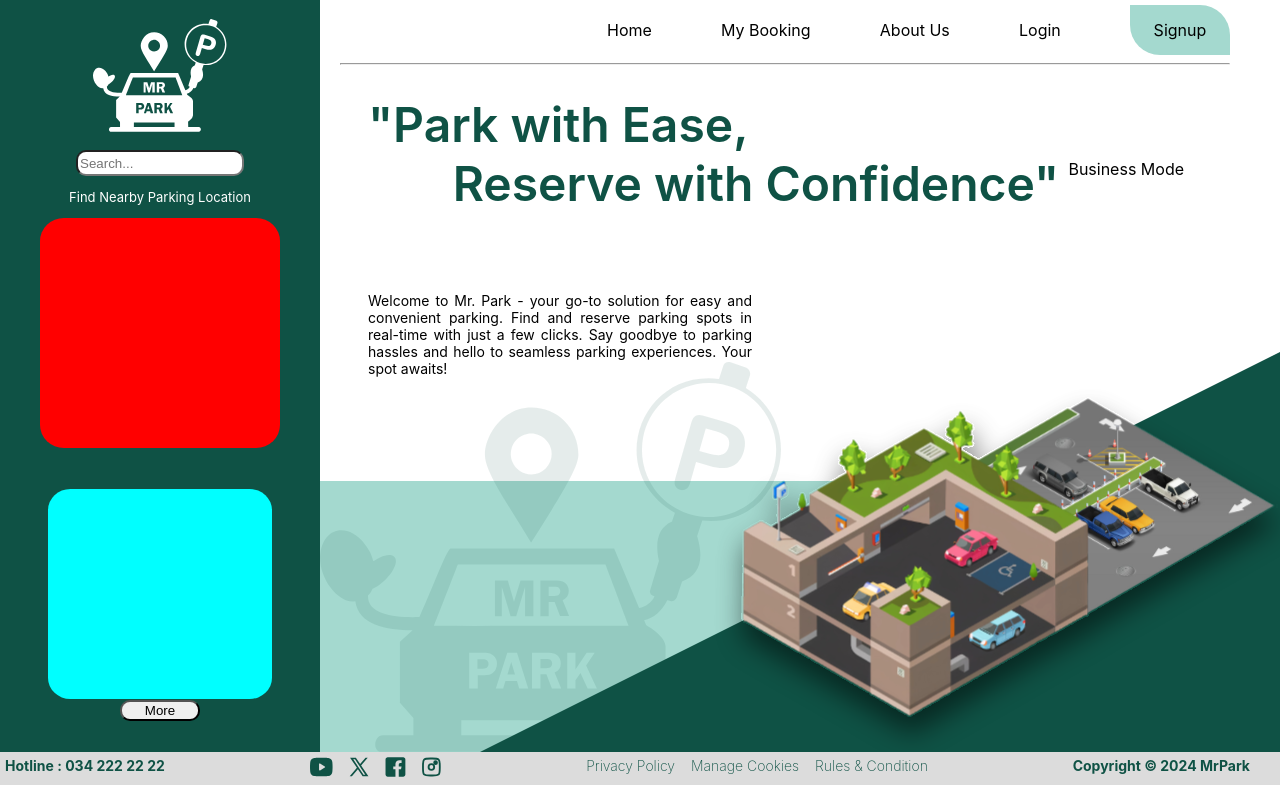
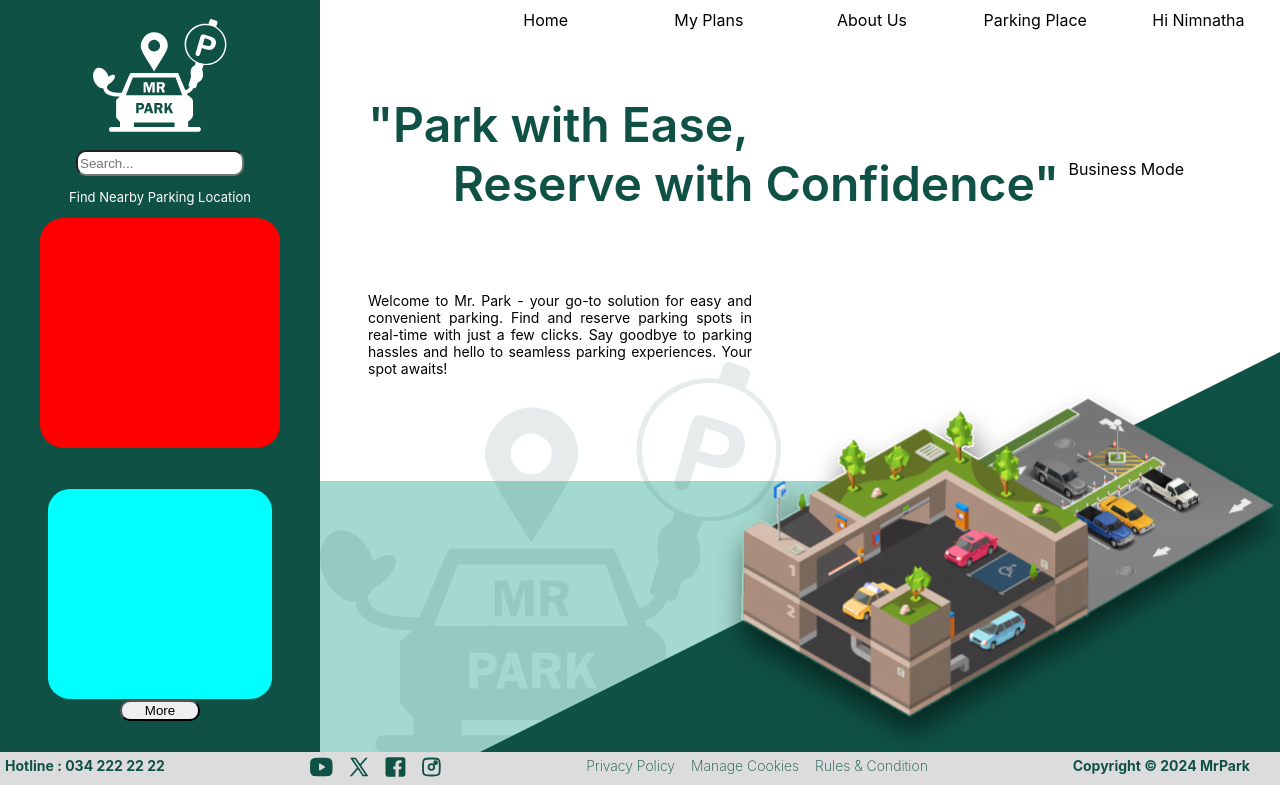
Before and after one commit to DhananjayaYN/Vehicle-Parking, a React (Create React App) app: page / in a window 1280 px wide. Built offline with nearby package versions, Linux system fonts and the light colour scheme.

Commit message:
Update NaviBar.css and NaviBar.js

```diff
--- /dev/null
+++ b/src/Components/NaviBar.css
@@ -0,0 +1,23 @@
+.box {
+    display: flex;
+    flex-direction: row-reverse;
+
+}
+
+.tabBox {
+    display: flex;
+    flex-direction: row-reverse;
+    /* border: 2px solid red; */
+    width: 15%;
+    height: 40%;
+    justify-content: center;
+    padding: 1%;
+
+}
+
+.tabBox:hover {
+    background-color: rgba(164, 217, 207, 1);
+    border-radius: 0 30px 0 30px;
+    font-weight: bolder;
+    text-align: center;
+}
--- a/src/Components/NaviBar.js
+++ b/src/Components/NaviBar.js
@@ -1,17 +1,25 @@
-import React from 'react'
-import './NaviBarCSS.css';
+import React from "react";
+import "./NaviBar.css"
+const NaviBar = () => {
+    return (
+        <div className="box">
+            <div className="tabBox">
+                <div className="tab">Hi Nimnatha</div>
+            </div>
+            <div className="tabBox">
+                <div className="tab">Parking Place</div>
+            </div>
+            <div className="tabBox">
+                <div className="tab">About Us</div>
+            </div>
+            <div className="tabBox">
+                <div className="tab">My Plans</div>
+            </div>
+            <div className="tabBox">
+                <div className="tab">Home</div>
+            </div>
 
-export default function NaviBar() {
-  return (
-    <div class='NaviBar'>
-        <ul class='NaviList'>
-            <li><a href='#'>Home</a></li>
-            <li><a href='#'>My Booking</a></li>
-            <li><a href='#'>About Us</a></li>
-            <li><a href='#'>Login</a></li>
-            <div class='right_navi_item'><li><a href='#'>Signup</a></li></div>
-        </ul>
-        <hr/>
-    </div>
-  )
+        </div>
+    );
 }
+export default NaviBar;
--- a/src/Components/NaviBarCSS.css
+++ /dev/null
@@ -1,40 +0,0 @@
-.NaviBar{
-    padding: 5px 50px 0 20px;
-    margin: 0;
-    background-color: white;
-    height: 200px;
-    height: 100%;
-}
-
-.NaviList{
-    /*background-color: antiquewhite;*/
-    color: black;
-    display: flex;
-    justify-content: space-between;
-    align-items: center;
-    padding: 0;
-    margin :0;
-    width: 70%;
-    margin-left: 30%;
-    list-style: none;
-
-}
-
-.NaviList a{
-    color: inherit;
-    text-decoration: none;
-}
-
-.NaviList a:hover{
-    color: rgba(15, 82, 69, 1);
-    font-size: 17PX;
-    font-weight: 600;
-}
-
-.right_navi_item{
-    background-color: rgba(164, 217, 207, 1);
-    width: 70px;
-    padding: 15px;
-    border-radius: 0 30px 0 30px;
-    text-align: center;
-}
```
